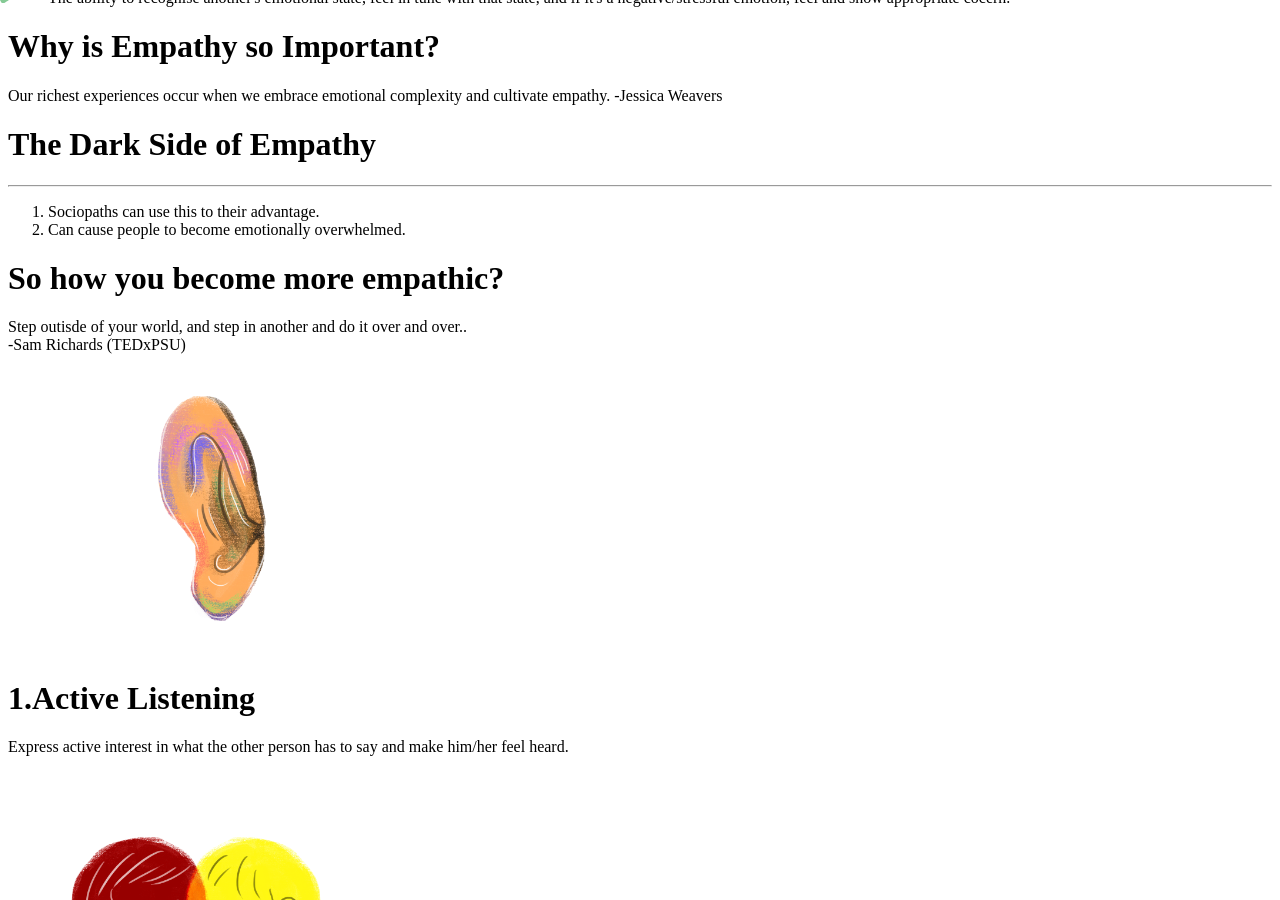
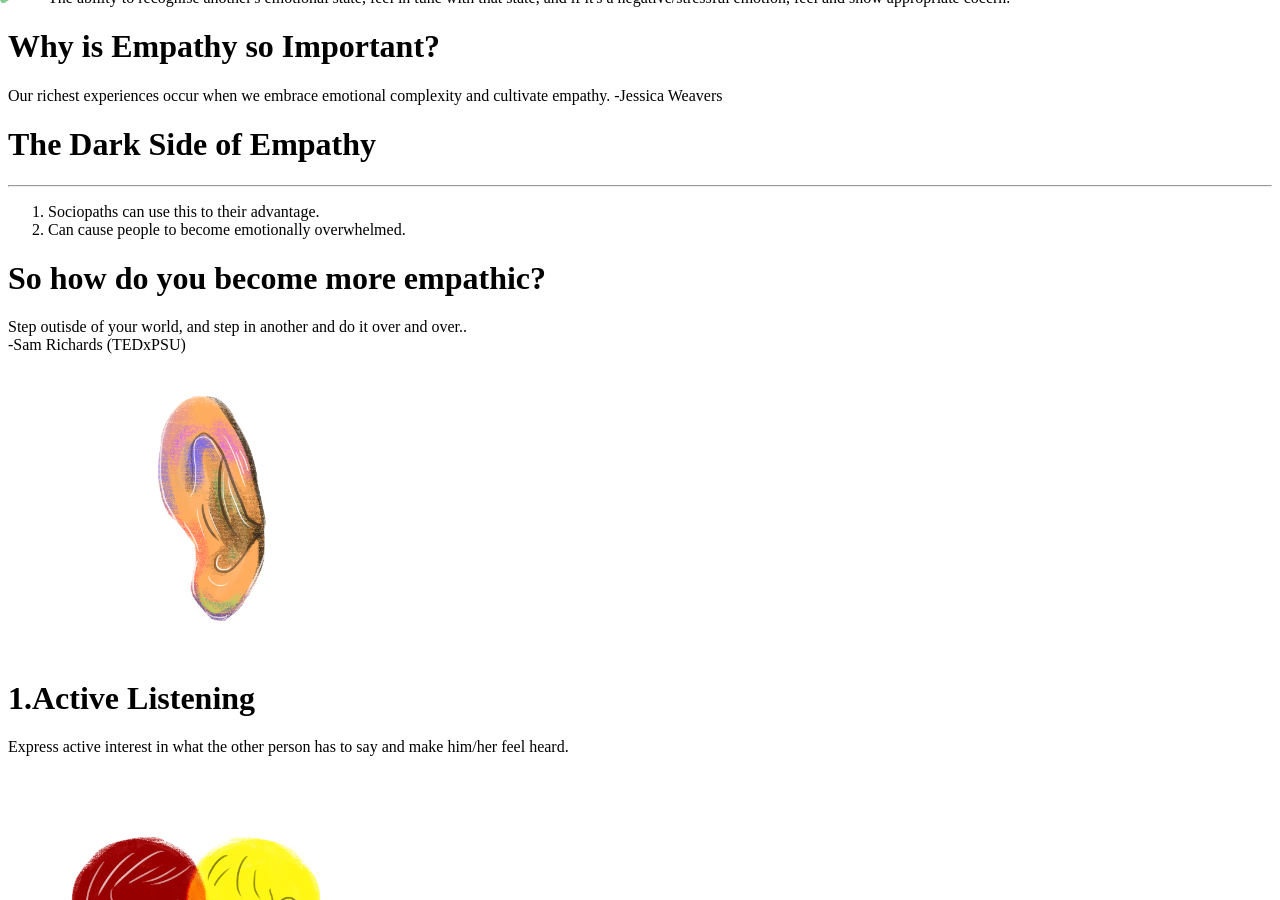
Before and after one commit to ProjectEmpathy/projectempathy.github.io, a Jekyll site: the page built from index.html, in a window 1280 px wide and 900 px high, scrolled down 4115 px. Built offline with Jekyll 4.4.1, drawn with Linux system fonts in a browser that asks for light colours; nearby versions of some CDN libraries.

Commit message:
update text

```diff
--- a/_includes/scenario.html
+++ b/_includes/scenario.html
@@ -98,7 +98,7 @@
         </div>
         <div class="scene-5">
             <div class="section-text floating-position">
-                <h1 data-sr="wait 0.2s" class="stylized text-cente">So how you become more empathic?</h1>
+                <h1 data-sr="wait 0.2s" class="stylized text-cente">So how do you become more empathic?</h1>
             </div>
             <div class="section-quotes floating-position">
                 <span class="quotes floating-position" data-sr="wait 0.2s">Step outisde of your world, and step in another and do it over and over.. <br/> <span data-sr="wait 0.4s">-Sam Richards (TEDxPSU)</span></span>
```
